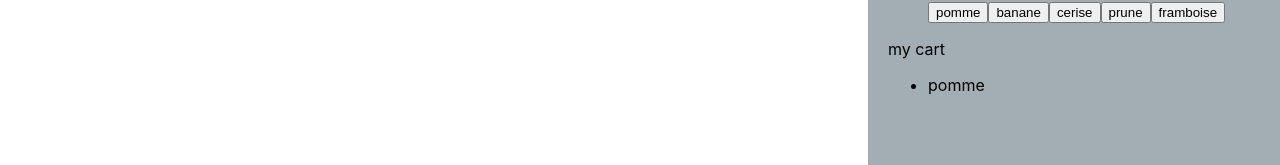
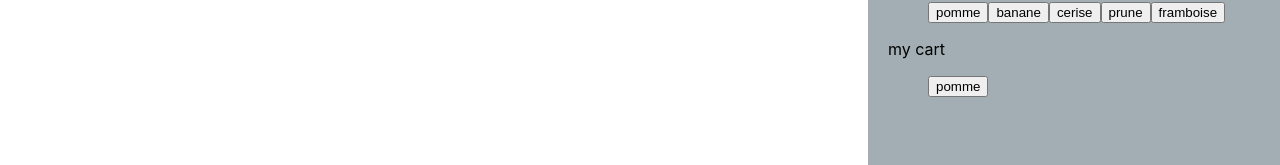
Before and after one commit to VadConstantin/React-flats-app, a React (Create React App) app: page / in a window 1280 px wide. Both pictures are taken after a click on the button "pomme". Shown: the part 388-553 px from the top of the page. Built offline with nearby package versions, Linux system fonts and the light colour scheme; no server answers.

Commit message:
my own grocery cart improved

```diff
--- a/src/components/MyCart.js
+++ b/src/components/MyCart.js
@@ -18,6 +18,13 @@ const MyCart = () => {
     }
   }
 
+  const removeItem = (event) => {
+    const selectedItem = event.target.value
+    setCart((prev) => {
+      return prev.filter(t => t !== selectedItem)
+    })
+  }
+
   return (
     <div>
       <h1>
@@ -33,7 +40,7 @@ const MyCart = () => {
       <p>my cart</p>
       <ul>
         {cart.map(item => {
-          return <li>{item}</li>
+          return <button value={item} onClick={removeItem}>{item}</button>
         })}
       </ul>
 
```
